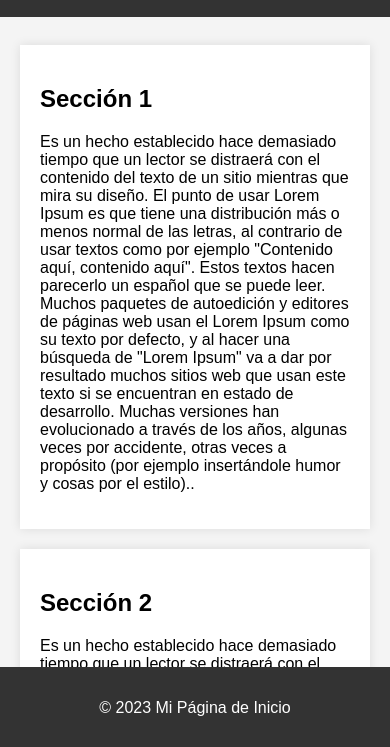
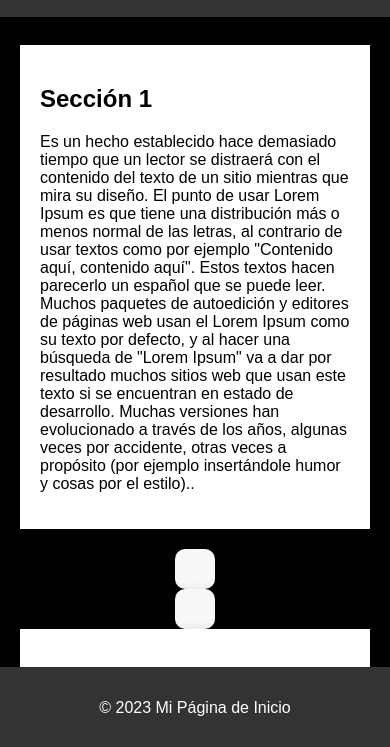
Before and after one commit to einartech/api_cv, a website with bundled scripts: page index.html in a window 390 px wide. Shown: the part 95-842 px from the top of the page. Built offline with nearby package versions, Linux system fonts and the light colour scheme; files whose address does not match are found by name.

Commit message:
containers of api responsive

```diff
--- a/index.html
+++ b/index.html
@@ -30,8 +30,8 @@
         </section>
 
 
-        <div id="data-items-container"></div>
-        <div id="data-companies-container"></div>
+        <div id="data-items-container" class="elegant-container"></div>
+        <div id="data-companies-container" class="elegant-container"></div>
 
 
         <section class="section">
--- a/styles.css
+++ b/styles.css
@@ -2,7 +2,7 @@ body {
     font-family: Arial, sans-serif;
     margin: 0;
     padding: 0;
-    background-color: #f4f4f4;
+    background-color: #000000;
     margin-top: 60px;
     margin-bottom: 60px;
 }
@@ -48,3 +48,28 @@ footer {
     margin-top: auto;
     /* Hacemos que el contenido del cuerpo empuje el footer hacia abajo */
 }
+
+.elegant-container {
+    max-width: 800px;
+    margin: 0 auto;
+    padding: 20px;
+    box-sizing: border-box;
+    background-color: #f8f8f8;
+    border-radius: 10px;
+    box-shadow: 0 0 10px rgba(0, 0, 0, 0.1);
+}
+
+.elegant-container h2 {
+    color: #333;
+    font-size: 24px;
+    margin-bottom: 10px;
+}
+
+.elegant-container p {
+    color: #555;
+    font-size: 16px;
+    line-height: 1.5;
+    margin-bottom: 8px;
+}
+
+/* Agrega estilos adicionales según sea necesario */
```
